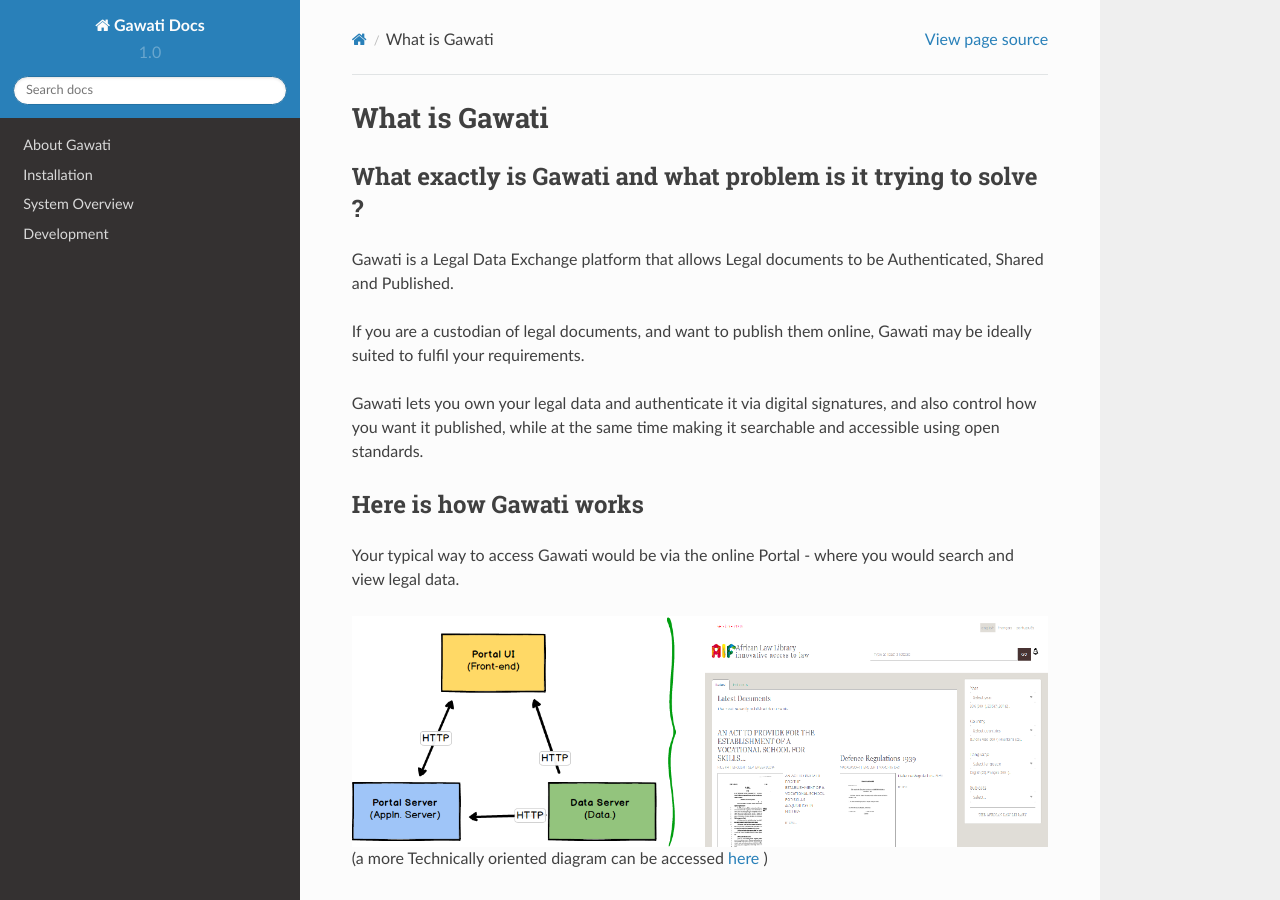
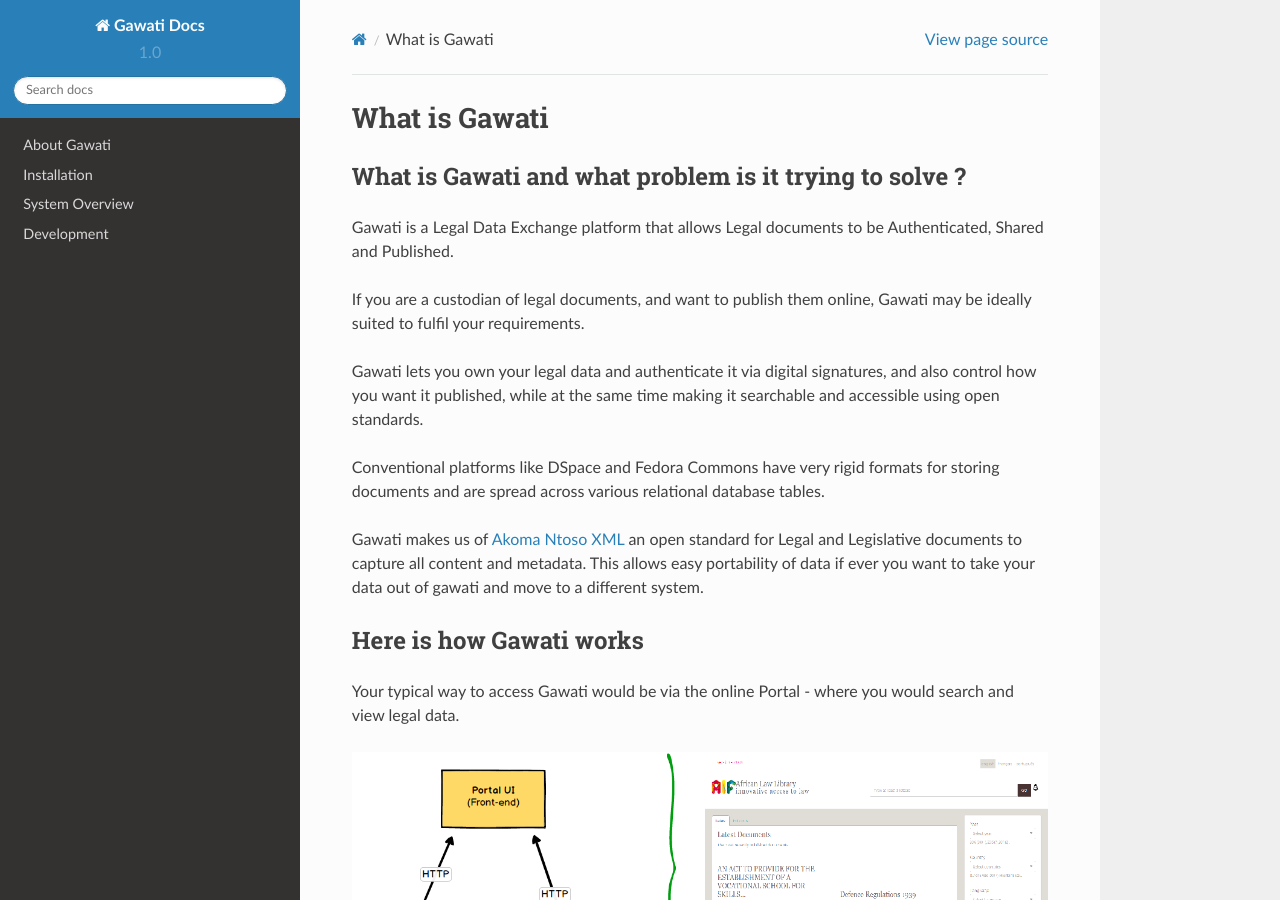
Before and after one commit to gawati/gawati-docs, a Sphinx documentation site: the page built from docs/source/what-is-gawati.rst, in a window 1280 px wide and 900 px high. Built offline with Sphinx 7.4.7 and the Read the Docs theme 2.0.0, drawn with Linux system fonts in a browser that asks for light colours.

Commit message:
Updating architecture docs

```diff
--- a/docs/source/what-is-gawati.rst
+++ b/docs/source/what-is-gawati.rst
@@ -1,14 +1,18 @@
 What is Gawati
 ##############
 
-What exactly is Gawati and what problem is it trying to solve ?
-===============================================================
+What is Gawati and what problem is it trying to solve ?
+=======================================================
 
 Gawati is a Legal Data Exchange platform that allows Legal documents to be Authenticated, Shared and Published.
 
 If you are a custodian of legal documents, and want to publish them online, Gawati may be ideally suited to fulfil your requirements.
 
 Gawati lets you own your legal data and authenticate it via digital signatures, and also control how you want it published, while at the same time making it searchable and accessible using open standards.
+
+Conventional platforms like DSpace and Fedora Commons have very rigid formats for storing documents and are spread across various relational database tables.
+
+Gawati makes us of `Akoma Ntoso XML <http://www.akomantoso.org>`__ an open standard for Legal and Legislative documents to capture all content and metadata. This allows easy portability of data if ever you want to take your data out of gawati and move to a different system.
 
 Here is how Gawati works
 ========================
@@ -20,7 +24,7 @@ Your typical way to access Gawati would be via the online Portal - where you wou
   :align: center
   :figclass: align-center
 
-(a more Technically oriented diagram can be accessed `here <./_images/arch_portal_tech.png>`__ )
+(a more Technically oriented diagram can be accessed :download:`here <./_images/arch_portal_tech.png>` )
 
 The Portal follows a conventional architecture which is popular nowadays of having different components which integrate via HTTP REST services.
 The portal is primarily three components:
```
